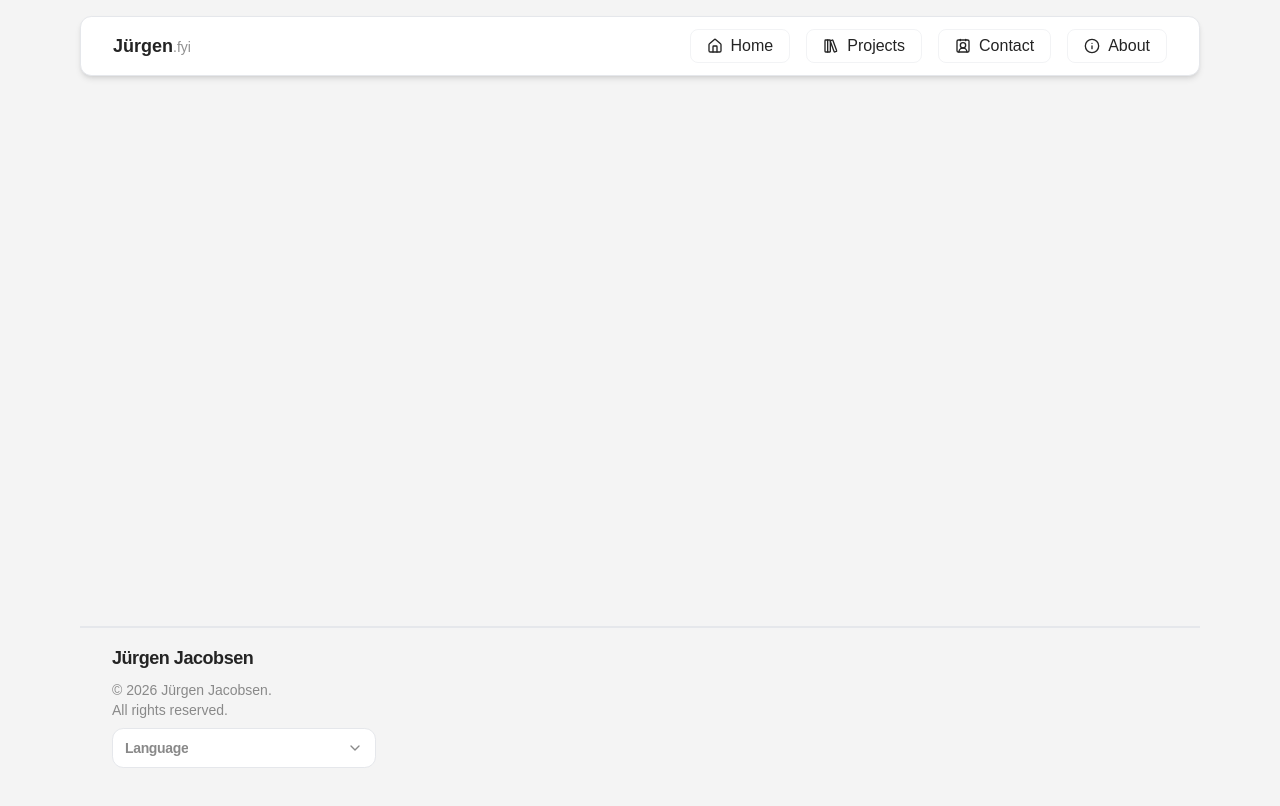
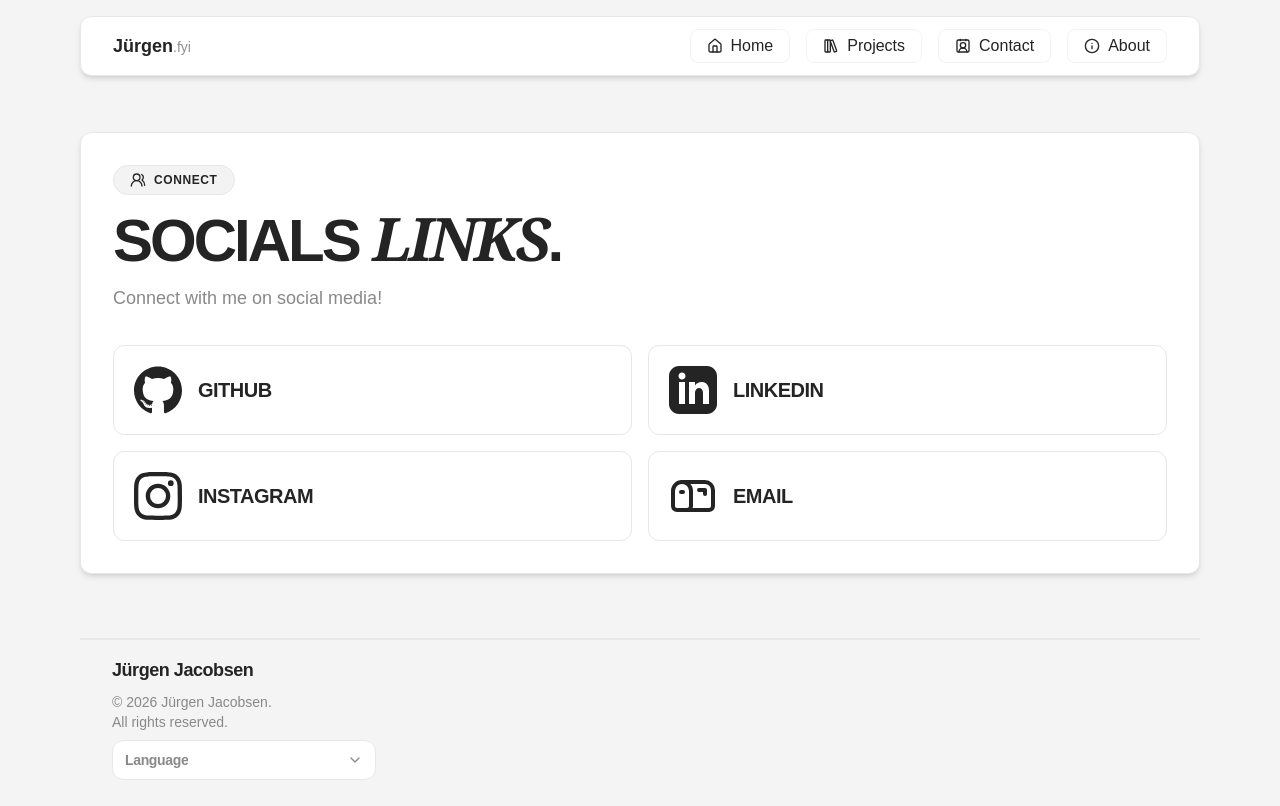
Before and after one commit to jurgenjacobsen/portfolio, a React (Vite) app: page /socials in a window 1280 px wide. Shown: the top 806 px of the page. Built offline with nearby package versions, Linux system fonts and the light colour scheme.

Commit message:
✨ Added new pages

```diff
--- a/src/App.tsx
+++ b/src/App.tsx
@@ -5,18 +5,22 @@ import Home from "@/pages/Home";
 import Projects from "@/pages/Projects";
 import About from "@/pages/About";
 import Contact from "@/pages/Contact";
+import Socials from "@/pages/Socials";
 
 function App() {
     return (
         <Router>
             <div className="max-w-6xl mx-auto p-4 font-sans min-h-screen flex flex-col">
                 <Navbar />
-                <div className="flex-1 py-8">
+                <div className="flex-1 py-0 md:py-8">
                     <Routes>
                         <Route path="/" element={<Home />} />
                         <Route path="/projects" element={<Projects />} />
                         <Route path="/about" element={<About />} />
                         <Route path="/contact" element={<Contact />} />
+                        <Route path="/socials" element={<Socials />} />
+
+                        <Route path="*" element={<Home />} />
                     </Routes>
                 </div>
                 <Footer />
--- a/src/main.tsx
+++ b/src/main.tsx
@@ -11,8 +11,11 @@ import {
     ContextMenuTrigger,
 } from "@/components/ui/context-menu";
 
+import { Analytics } from "@vercel/analytics/react";
+
 createRoot(document.getElementById("root")!).render(
     <StrictMode>
+        <Analytics />
         <ContextMenu>
             <ContextMenuTrigger>
                 <App />
--- a/src/pages/Home.tsx
+++ b/src/pages/Home.tsx
@@ -2,9 +2,8 @@ import Hero from "@/components/sections/Hero";
 
 export default function Home() {
     return (
-        <main className="space-y-12">
+        <main>
             <Hero />
-            {/* You can add more sections here like Projects, Experience, etc. */}
         </main>
     );
 }
--- a/src/pages/Projects.tsx
+++ b/src/pages/Projects.tsx
@@ -1,12 +1,159 @@
+import { useState, useMemo, useEffect } from "react";
+import ProjectHighlight from "@/components/sections/projects/Highlight";
+import ProjectsList from "@/components/sections/projects/List";
+import type { IconId } from "@/components/ui/tech-icon";
+import { GithubClient, type GithubRepo } from "@/lib/Github";
+
+export type ProjectProps = {
+    title: string;
+    description: string;
+    image: string;
+    tags: (IconId | string)[];
+    link: string;
+    github: string;
+    date?: string;
+    stars?: number;
+    createdAt?: string;
+    updatedAt?: string;
+};
+
 export default function Projects() {
+    const [search, setSearch] = useState("");
+    const [techFilter, setTechFilter] = useState("all");
+    const [sortBy, setSortBy] = useState("newest");
+    const [repos, setRepos] = useState<ProjectProps[]>([]);
+    const [loading, setLoading] = useState(true);
+
+    const featuredProjects: ProjectProps[] = [
+        {
+            title: "Project Alpha",
+            description:
+                "A comprehensive full-stack platform built with React, NestJS, and PostgreSQL. Features real-time analytics and a responsive design.",
+            image: "https://images.unsplash.com/photo-1517694712202-14dd9538aa97?q=80&w=2070&auto=format&fit=crop",
+            tags: ["React", "NestJS", "PostgreSQL"],
+            link: "#",
+            github: "#",
+            date: "2024-03-01",
+            stars: 128,
+            createdAt: "2023-11-01",
+            updatedAt: "2024-03-01",
+        },
+        {
+            title: "Project Beta",
+            description:
+                "A modern web application built with TypeScript and Vue.js. Features a clean UI and seamless user experience.",
+            image: "https://images.unsplash.com/photo-1555066931-4365d14bab8c?q=80&w=2070&auto=format&fit=crop",
+            tags: ["TypeScript", "Vue"],
+            link: "#",
+            github: "#",
+            date: "2024-02-15",
+            stars: 85,
+            createdAt: "2023-12-10",
+            updatedAt: "2024-02-15",
+        },
+        {
+            title: "Project Gamma",
+            description:
+                "A high-performance backend service built with Go and Redis. Optimized for low latency and high throughput.",
+            image: "https://images.unsplash.com/photo-1551650975-87deedd944c3?q=80&w=1974&auto=format&fit=crop",
+            tags: ["Go", "Redis"],
+            link: "#",
+            github: "#",
+            date: "2024-01-20",
+            stars: 210,
+            createdAt: "2023-09-05",
+            updatedAt: "2024-01-20",
+        },
+    ];
+
+    useEffect(() => {
+        const github = new GithubClient();
+        github.fetchRepos("jurgenjacobsen").then((data) => {
+            const githubProjects: ProjectProps[] = data.map(
+                (repo: GithubRepo) => ({
+                    title: repo.name,
+                    description: repo.description || "No description provided",
+                    image: "https://images.unsplash.com/photo-1517694712202-14dd9538aa97?q=80&w=2070&auto=format&fit=crop", // Fallback image
+                    tags:
+                        repo.topics.length > 0
+                            ? repo.topics
+                            : [repo.language || "Unknown"],
+                    link: repo.homepage || repo.html_url,
+                    github: repo.html_url,
+                    date: repo.pushed_at,
+                    stars: repo.stargazers_count,
+                    createdAt: repo.created_at,
+                    updatedAt: repo.pushed_at,
+                }),
+            );
+            setRepos(githubProjects);
+            setLoading(false);
+        });
+    }, []);
+
+    const allProjects = useMemo(() => {
+        // Merge featured projects with GitHub repos, avoiding duplicates by title
+        const combined = [...featuredProjects];
+        repos.forEach((repo) => {
+            if (
+                !combined.some(
+                    (p) => p.title.toLowerCase() === repo.title.toLowerCase(),
+                )
+            ) {
+                combined.push(repo);
+            }
+        });
+        return combined;
+    }, [repos, featuredProjects]);
+
+    const filteredProjects = useMemo(() => {
+        let result = allProjects.filter((project) => {
+            const matchesSearch =
+                project.title.toLowerCase().includes(search.toLowerCase()) ||
+                project.description
+                    .toLowerCase()
+                    .includes(search.toLowerCase());
+
+            const matchesTech =
+                techFilter === "all" ||
+                project.tags.some(
+                    (tag) => tag.toLowerCase() === techFilter.toLowerCase(),
+                );
+
+            return matchesSearch && matchesTech;
+        });
+
+        // Sorting
+        result.sort((a, b) => {
+            if (sortBy === "alphabetical") {
+                return a.title.localeCompare(b.title);
+            }
+            if (sortBy === "stars") {
+                return (b.stars || 0) - (a.stars || 0);
+            }
+            const dateA = new Date(a.date || "").getTime();
+            const dateB = new Date(b.date || "").getTime();
+            if (sortBy === "newest") return dateB - dateA;
+            if (sortBy === "oldest") return dateA - dateB;
+            return 0;
+        });
+
+        return result;
+    }, [search, techFilter, sortBy, allProjects]);
+
     return (
-        <main className="space-y-8 animate-in fade-in slide-in-from-bottom-4 duration-700">
-            <h1 className="text-4xl font-black tracking-tighter uppercase">
-                My Projects
-            </h1>
-            <p className="text-muted-foreground">
-                This is where your portfolio projects will be listed.
-            </p>
-        </main>
+        <>
+            <ProjectHighlight projects={featuredProjects} />
+            <ProjectsList
+                projects={filteredProjects}
+                search={search}
+                setSearch={setSearch}
+                techFilter={techFilter}
+                setTechFilter={setTechFilter}
+                sortBy={sortBy}
+                setSortBy={setSortBy}
+                loading={loading}
+            />
+        </>
     );
 }
--- /dev/null
+++ b/src/pages/Socials.tsx
@@ -0,0 +1,76 @@
+import { GithubIcon, InstagramIcon, LinkedinIcon } from "@/components/icons";
+import { MailboxIcon, UsersRound } from "lucide-react";
+
+export const socials_links = [
+    {
+        icon: GithubIcon,
+        name: "GitHub",
+        url: "https://github.com/jurgenjacobsen",
+    },
+    {
+        icon: LinkedinIcon,
+        name: "LinkedIn",
+        url: "https://linkedin.com/in/jurgenjacobsen",
+    },
+    {
+        icon: InstagramIcon,
+        name: "Instagram",
+        url: "https://instagram.com/jurgen.jacobsen",
+    },
+    {
+        icon: MailboxIcon,
+        name: "Email",
+        url: "mailto:jurgenjacobsen@outlook.com",
+    },
+];
+
+export default function Socials() {
+    return (
+        <>
+            <section className="bg-card rounded-xl border border-border p-5 md:p-8 mt-6 space-y-8 shadow-md">
+                <header className="space-y-4">
+                    <div
+                        className="inline-flex items-center gap-2 px-4 py-1.5
+                    border border-border rounded-full
+                    text-primary text-[10px] md:text-xs uppercase tracking-wider font-bold
+                    bg-primary/5
+                    animate-in fade-in slide-in-from-bottom-4 duration-700"
+                    >
+                        <UsersRound className="size-3 md:size-4" />
+                        <span>Connect</span>
+                    </div>
+                    <h1 className="text-4xl md:text-6xl font-black tracking-tighter uppercase leading-[0.9]">
+                        SOCIALS{" "}
+                        <span className="text-primary italic font-serif">
+                            LINKS
+                        </span>
+                        .
+                    </h1>
+                    <p className="text-base md:text-lg text-muted-foreground font-medium leading-relaxed">
+                        Connect with me on social media!
+                    </p>
+                </header>
+                <div className="grid grid-cols-1 sm:grid-cols-2 gap-3 md:gap-4">
+                    {socials_links.map((link) => (
+                        <a
+                            key={link.name}
+                            href={link.url}
+                            target="_blank"
+                            rel="noopener noreferrer"
+                            className="text-primary
+                        text-lg md:text-xl font-black tracking-tight uppercase
+                        hover:underline inline-flex items-center gap-3 md:gap-4
+                        transition-all duration-300
+                        border border-border rounded-xl p-4 md:p-5 group hover:bg-muted/30"
+                        >
+                            {link.icon ? (
+                                <link.icon className="size-8 md:size-12 inline-block shrink-0 group-hover:scale-105 transition-transform duration-300" />
+                            ) : null}
+                            <span className="truncate">{link.name}</span>
+                        </a>
+                    ))}
+                </div>
+            </section>
+        </>
+    );
+}
```
